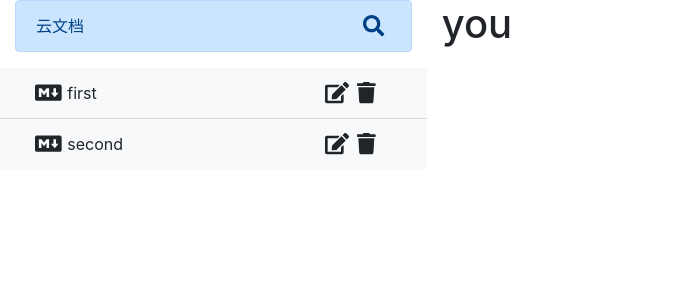
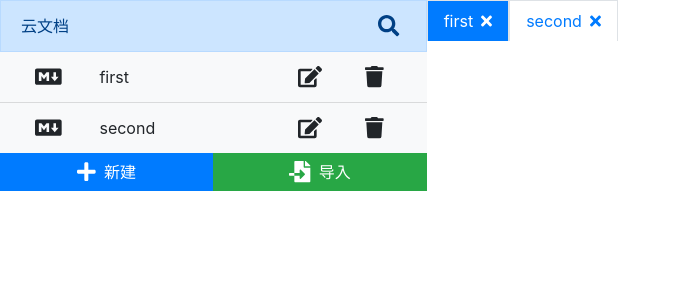
Before and after one commit to afetmin/cloud-md, a React (Create React App) app: page / in a window 1280 px wide. Shown: the top 300 px of the page, without its empty margins (0-681 px from the left). Built offline with nearby package versions, Linux system fonts and the light colour scheme.

Commit message:
feature:bottombtn&tablist

```diff
--- a/package.json
+++ b/package.json
@@ -12,6 +12,7 @@
     "@testing-library/react": "^11.1.0",
     "@testing-library/user-event": "^12.1.10",
     "bootstrap": "^4.6.0",
+    "classnames": "^2.3.1",
     "react": "^17.0.2",
     "react-dom": "^17.0.2",
     "react-scripts": "4.0.3",
--- a/src/App.js
+++ b/src/App.js
@@ -2,12 +2,15 @@ import "./App.css"
 import "bootstrap/dist/css/bootstrap.min.css"
 import FileSearch from "./components/FileSearch"
 import FileList from "./components/FileList"
+import BottomBtn from "./components/BottomBtn"
+import TabList from "./components/TabList"
+import { faPlus, faFileImport } from "@fortawesome/free-solid-svg-icons"
 
 function App() {
   return (
-    <div className='App container-fluid'>
-      <div className='row'>
-        <div className='col-4 left-panel'>
+    <div className='App container-fluid px-0'>
+      <div className='row no-gutters'>
+        <div className='col-4 bg-light left-panel'>
           <FileSearch
             title='云文档'
             onFileSearch={(value) => {
@@ -15,13 +18,28 @@ function App() {
             }}
           />
           <FileList
+            onFileClick={(id) => {
+              console.log(id)
+            }}
             onSaveEdit={(item, value) => {
               console.log(item, value)
             }}
           />
+          <div className='row no-gutters'>
+            <div className='col'>
+              <BottomBtn icon={faPlus} colorClass='btn-primary' />
+            </div>
+            <div className='col'>
+              <BottomBtn
+                text='导入'
+                icon={faFileImport}
+                colorClass='btn-success'
+              />
+            </div>
+          </div>
         </div>
         <div className='col-8 right-panel'>
-          <h1>you</h1>
+          <TabList activeId='1' />
         </div>
       </div>
     </div>
--- /dev/null
+++ b/src/components/BottomBtn.js
@@ -0,0 +1,27 @@
+import React from "react"
+import { FontAwesomeIcon } from "@fortawesome/react-fontawesome"
+import PropTypes from "prop-types"
+
+const BottomBtn = ({ text, colorClass, icon, onBtnClick }) => {
+  return (
+    <button
+      type='button'
+      className={`btn btn-block no-border rounded-0 ${colorClass}`}
+      onClick={onBtnClick}
+    >
+      <FontAwesomeIcon className='mr-2' size='lg' icon={icon} />
+      {text}
+    </button>
+  )
+}
+BottomBtn.propTypes = {
+  text: PropTypes.string,
+  colorClass: PropTypes.string,
+  icon: PropTypes.element.isRequired,
+  onBtnClick: PropTypes.func,
+}
+
+BottomBtn.defaultProps = {
+  text: "新建",
+}
+export default BottomBtn
--- a/src/components/FileList.js
+++ b/src/components/FileList.js
@@ -1,4 +1,4 @@
-import React, { useEffect, useRef, useState } from "react"
+import React, { useEffect, useState } from "react"
 import { FontAwesomeIcon } from "@fortawesome/react-fontawesome"
 import { faEdit, faTrash, faTimes } from "@fortawesome/free-solid-svg-icons"
 import { faMarkdown } from "@fortawesome/free-brands-svg-icons"
@@ -25,38 +25,23 @@ const FileList = ({ files, onFileClick, onSaveEdit, onFileDelete }) => {
     if (escPress && editStatus) {
       closeSearch()
     }
-    // const handleInputEvent = (event) => {
-    //   const { keyCode } = event
-    //   if (keyCode === 13 && editStatus) {
-    //     const editItem = files.find((file) => file.id === editStatus)
-    //     onSaveEdit(editItem.id, value)
-    //     setEditStatus(false)
-    //     setValue("")
-    //   } else if (keyCode === 27 && editStatus) {
-    //     closeSearch(event)
-    //   }
-    // }
-    // document.addEventListener("keyup", handleInputEvent)
-    // return () => {
-    //   document.removeEventListener("keyup", handleInputEvent)
-    // }
   })
 
   return (
-    <ul className='list-group list-group-flush file-list'>
+    <ul className='list-group list-group-flush file-list rounded-0'>
       {files.map((file) => {
         return (
           <li
-            className='row list-group-item bg-light d-flex align-items-center'
+            className='row list-group-item bg-light d-flex align-items-center mx-0'
             key={file.id}
           >
             {file.id !== editStatus ? (
               <>
-                <span className='col-1'>
+                <span className='col-2'>
                   <FontAwesomeIcon size='lg' icon={faMarkdown} />
                 </span>
                 <span
-                  className='col-8'
+                  className='col-6'
                   onClick={() => {
                     onFileClick(file.id)
                   }}
@@ -65,7 +50,7 @@ const FileList = ({ files, onFileClick, onSaveEdit, onFileDelete }) => {
                 </span>
                 <button
                   type='button'
-                  className='icon-btn col-1'
+                  className='icon-btn col-2'
                   onClick={() => {
                     setEditStatus(file.id)
                     setValue(file.title)
@@ -75,7 +60,7 @@ const FileList = ({ files, onFileClick, onSaveEdit, onFileDelete }) => {
                 </button>
                 <button
                   type='button'
-                  className='icon-btn col-1'
+                  className='icon-btn col-2'
                   onClick={() => {
                     onFileDelete(file.id)
                   }}
@@ -117,12 +102,12 @@ FileList.propTypes = {
 FileList.defaultProps = {
   files: [
     {
-      id: 1,
+      id: "1",
       title: "first",
       body: "first content",
     },
     {
-      id: 2,
+      id: "2",
       title: "second",
       body: "second content",
     },
--- a/src/components/FileSearch.js
+++ b/src/components/FileSearch.js
@@ -28,7 +28,7 @@ const FileSearch = ({ title, onFileSearch }) => {
     }
   }, [inputActive])
   return (
-    <div className='alert alert-primary d-flex justify-content-between align-items-center'>
+    <div className='alert alert-primary d-flex justify-content-between align-items-center mb-0 rounded-0'>
       {!inputActive ? (
         <>
           <span>{title}</span>
--- /dev/null
+++ b/src/components/TabList.js
@@ -0,0 +1,58 @@
+import React from "react"
+import PropTypes from "prop-types"
+import classNames from "classnames"
+import { FontAwesomeIcon } from "@fortawesome/react-fontawesome"
+import { faTimes } from "@fortawesome/free-solid-svg-icons"
+
+const TabList = ({ files, activeId, unsaveIds, onTabClick, onCloseTab }) => {
+  return (
+    <ul className='nav nav-pills'>
+      {files.map((file) => {
+        const klass = classNames("nav-link rounded-0 border border-bottom-0", {
+          active: file.id === activeId,
+        })
+        return (
+          <li className='nav-item' key={file.id}>
+            <a
+              href='.'
+              className={klass}
+              onClick={(e) => {
+                e.preventDefault()
+                onTabClick(file.id)
+              }}
+            >
+              {file.title}
+              <span className='ml-2'>
+                <FontAwesomeIcon title='关闭' icon={faTimes} />
+              </span>
+            </a>
+          </li>
+        )
+      })}
+    </ul>
+  )
+}
+TabList.propTypes = {
+  files: PropTypes.array,
+  activeId: PropTypes.string,
+  unsaveIds: PropTypes.array,
+  onTabClick: PropTypes.func,
+  onCloseTab: PropTypes.func,
+}
+
+TabList.defaultProps = {
+  files: [
+    {
+      id: "1",
+      title: "first",
+      body: "first content",
+    },
+    {
+      id: "2",
+      title: "second",
+      body: "second content",
+    },
+  ],
+}
+
+export default TabList
--- a/src/hooks/useKeyPress.js
+++ b/src/hooks/useKeyPress.js
@@ -1,4 +1,4 @@
-import { useEffect, useRef, useState } from "react"
+import { useEffect, useState } from "react"
 
 const useKeyPress = (targetKeyCode) => {
   const [keyPressed, setKeyPressed] = useState(false)
```
Also changed, not shown: 1 other file (tests, documents, lock files or other folders).
